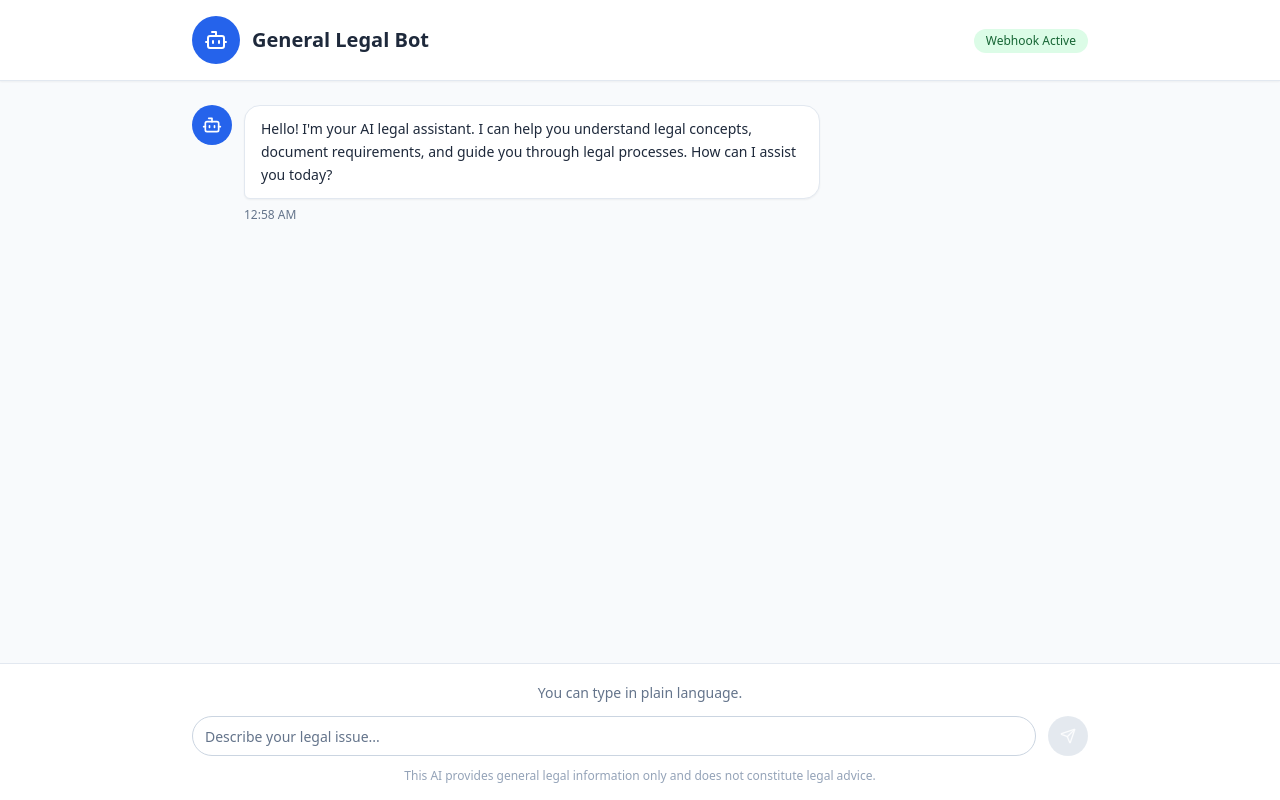
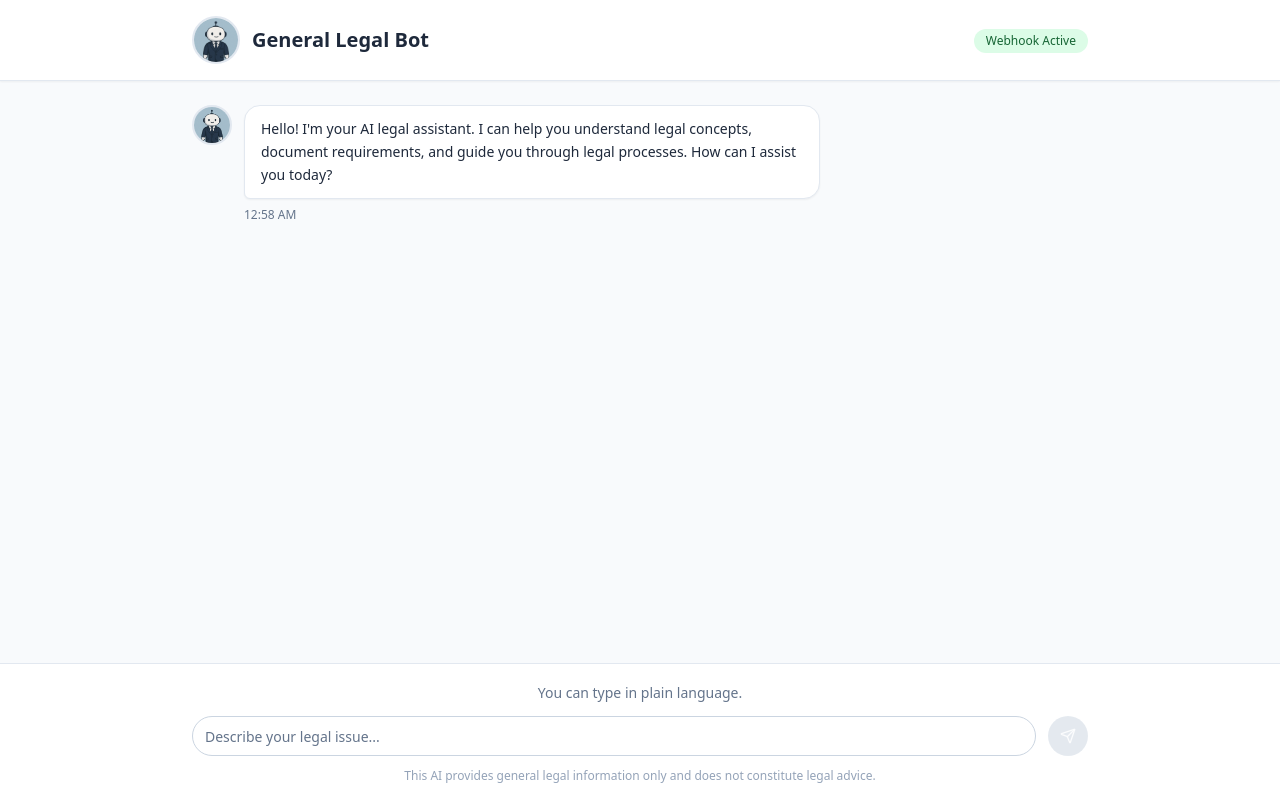
Before and after one commit to Harshith-jella/ai-orb-genesis, a React (Vite) app: page /chat in a window 1280 px wide. Built offline with nearby package versions, Linux system fonts and the light colour scheme.

Commit message:
Update chatbot profile picture
Use the provided image for the general chatbot's profile.

```diff
--- a/src/pages/LegalChat.tsx
+++ b/src/pages/LegalChat.tsx
@@ -1,6 +1,6 @@
 import React, { useState, useRef, useEffect } from 'react';
 import { motion, AnimatePresence } from 'framer-motion';
-import { Send, Bot, User } from 'lucide-react';
+import { Send, User } from 'lucide-react';
 import { Button } from '@/components/ui/button';
 import { Input } from '@/components/ui/input';
 
@@ -122,8 +122,12 @@ const LegalChat = () => {
       {/* Top Bar */}
       <div className="bg-white border-b border-slate-200 px-4 py-4 shadow-sm">
         <div className="max-w-4xl mx-auto flex items-center gap-3">
-          <div className="w-12 h-12 rounded-full flex items-center justify-center bg-blue-600">
-            <Bot className="w-6 h-6 text-white" />
+          <div className="w-12 h-12 rounded-full overflow-hidden flex items-center justify-center bg-slate-100 border-2 border-slate-200">
+            <img
+              src="/lovable-uploads/a8363c4d-868a-43dc-afae-732459153676.png"
+              alt="Legal Bot"
+              className="w-full h-full object-cover"
+            />
           </div>
           <h1 className="text-xl font-semibold text-slate-800">General Legal Bot</h1>
           <div className="ml-auto">
@@ -164,8 +168,12 @@ const LegalChat = () => {
 
                 {message.isAI && (
                   <div className="order-1 mr-3 flex-shrink-0">
-                    <div className="w-10 h-10 rounded-full flex items-center justify-center bg-blue-600">
-                      <Bot className="w-5 h-5 text-white" />
+                    <div className="w-10 h-10 rounded-full overflow-hidden flex items-center justify-center bg-slate-100 border-2 border-slate-200">
+                      <img
+                        src="/lovable-uploads/a8363c4d-868a-43dc-afae-732459153676.png"
+                        alt="Legal Bot"
+                        className="w-full h-full object-cover"
+                      />
                     </div>
                   </div>
                 )}
@@ -192,8 +200,12 @@ const LegalChat = () => {
                 className="flex justify-start"
               >
                 <div className="mr-3 flex-shrink-0">
-                  <div className="w-10 h-10 rounded-full flex items-center justify-center bg-blue-600">
-                    <Bot className="w-5 h-5 text-white" />
+                  <div className="w-10 h-10 rounded-full overflow-hidden flex items-center justify-center bg-slate-100 border-2 border-slate-200">
+                    <img
+                      src="/lovable-uploads/a8363c4d-868a-43dc-afae-732459153676.png"
+                      alt="Legal Bot"
+                      className="w-full h-full object-cover"
+                    />
                   </div>
                 </div>
                 <div className="max-w-xs">
```
Also changed, not shown: public/lovable-uploads/a8363c4d-868a-43dc-afae-732459153676.png (added).
